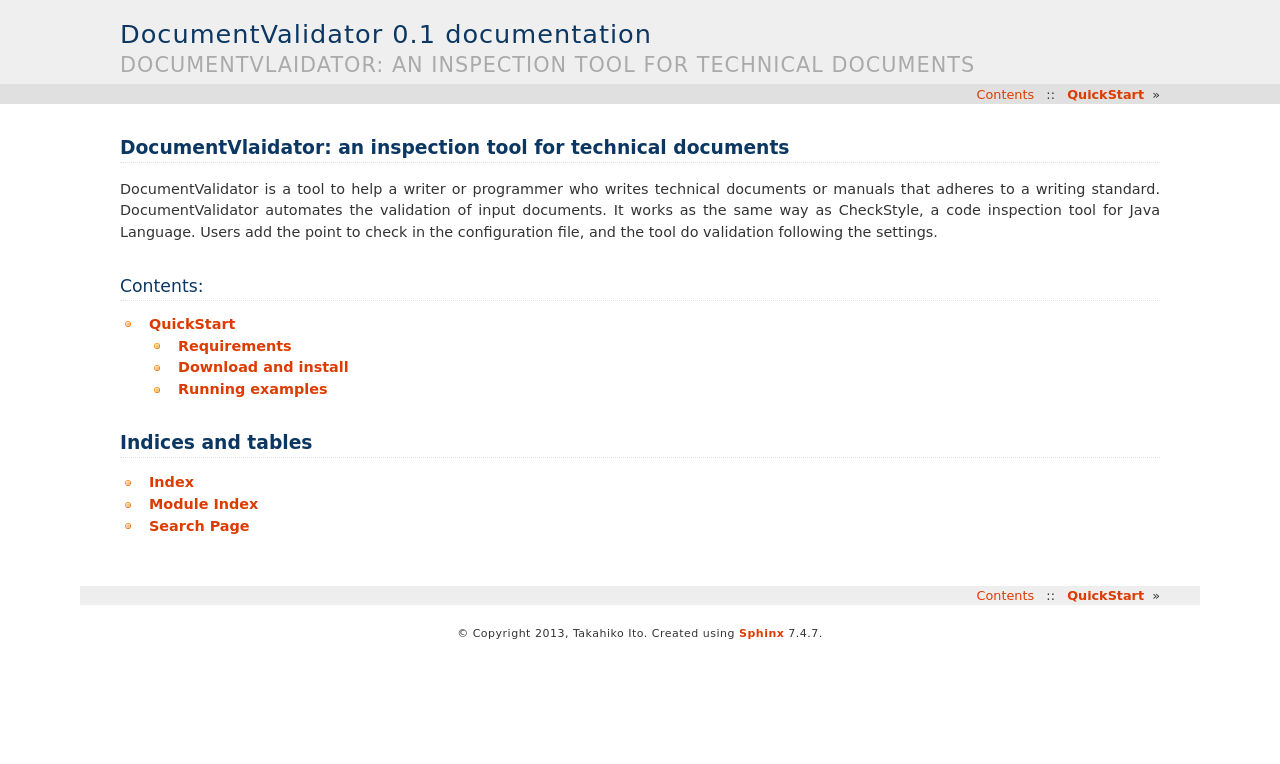
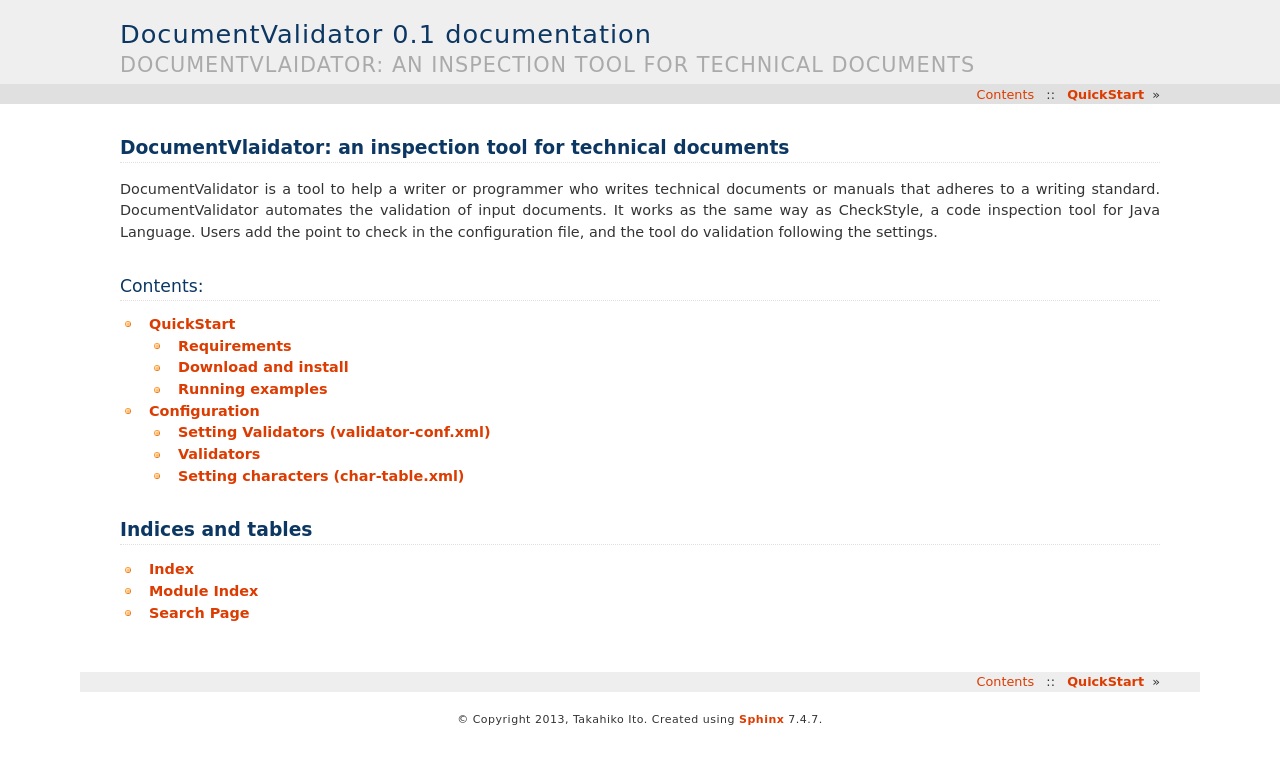
Before and after one commit to redpen-cc/redpen-doc, a Sphinx documentation site: the page built from source/index.rst, in a window 1280 px wide. Shown: the top 764 px of the page. Built offline with Sphinx 7.4.7, drawn with Linux system fonts in a browser that asks for light colours; some of the changed lines change nothing that is shown.

Commit message:
Add description on configuration

```diff
--- /dev/null
+++ b/source/configuration.rst
@@ -0,0 +1,175 @@
+Configuration
+==============
+
+DocumentValidator has two configuration files, one is for adding Validators (validator-conf.xml) and the other is for defining characters and symbols for input doucments (char-table.xml).
+
+Setting Validators (validator-conf.xml)
+-----------------------------------------
+
+DocumentValidator have validator-conf.xml for registrating Validators. When a user add a validaor for a checking point into validator-conf.xml, then Document validator apply the added Validator to the input document.
+
+The following is the sample validator-conf.xml file.
+
+::
+
+  <configuration name="Validator">
+    <component name="SentenceIterator">
+      <component name="SentenceLength">
+        <property name="max_length" value="50"/>
+      </component>
+      <component name="SpaceAfterPeriod" />
+      <component name="InvalidCharacter" />
+      <component name="SpaceWithSymbol" />
+    </component>
+    <component name="SectionLength">
+      <property name="max_char_number" value="500"/>
+    </component>
+    <component name="ParagraphStartWith" />
+  </configuration>
+
+A "component" blcok represents a validator, which check one aspect of the input document. For instance, Adding "SectionLength" component block into the configuration file, DocuemntValidator check the length of sections in input documents.
+
+As we see some components have "property" to configure the validator specific settings. "SectionLength" validator has maximum character number in one section. Some validator has sub-validators. SentenceIterator which validates all the input sentences in the input documents, for example contains sub-validators such as "SentenceLentgh", "InvalidCharacters".
+
+We will see the all the supported validators in the next section.
+
+Validators
+------------
+
+Document Validator supports following validators.
+
+- SentenceIterator
+
+ - SentenceLength
+ - InvalidExpression
+ - SpaceAfterPeriod
+ - CommaNumber
+ - WordNumber
+ - SuggestExpression
+ - InvalidCharacter
+ - SpaceWithSymbol
+
+- SectionLength
+- MaxParagraphNumber
+- ParagraphStartWith
+
+SentenceIterator
+~~~~~~~~~~~~~~~~~
+
+SentenceIterator is a meta validator, which contains sub-validators. Sub-validators focus on checking sentences one by one, and never use document global information.  Let's see the supported sub-validators.
+
+SentenceLength
+^^^^^^^^^^^^^^^
+
+SentenceLength validator checks the length of sentences in input doucment. If the length of the sentence is over the specified maximum length, the validator returns the warning.
+
+.. table::
+
+  ==================== ============= ===================================
+  Property             Default Value Description
+  ==================== ============= ===================================
+  ``"max_lenght"``     50            Maximam length of sentence.
+  ==================== ============= ===================================
+
+InvalidExpression
+^^^^^^^^^^^^^^^^^^
+
+InvalidExpression validator checks if input sentences use invalid expressions (words or phrases). If the input sentence contains invalid expressions, this validaor retuns the warning.
+
+.. table::
+
+  ==================== ============= ===================================
+  Property             Default Value Description
+  ==================== ============= ===================================
+  ``"dict"``           None          File name of dictionary.
+  ==================== ============= ===================================
+
+The dictionary is a set of words or exressions. The following is the example of the dictionary.
+
+::
+
+  like
+  you know
+  hey
+  kidding
+  ...
+
+SpaceAfterPeriod
+^^^^^^^^^^^^^^^^^^
+
+SpaceAfterPeriod validator checks if there is a white space after the end of input sentences (except for the last sentence of paragraph). If the input sentence does not contain the white space returns the wanring.
+
+CommaNumber
+^^^^^^^^^^^^^^
+
+CommaNumber validator checks the number of commas.
+
+.. table::
+
+  ==================== ============= ========================================
+  Property             Default Value Description
+  ==================== ============= ========================================
+  ``"max_num"``        4             Maximam number of commas in a sentence.
+  ==================== ============= ========================================
+
+WordNumber
+^^^^^^^^^^^^
+
+WordNumber validator checks the number of word in one setnece.
+
+.. table::
+
+  ==================== ============= ========================================
+  Property             Default Value Description
+  ==================== ============= ========================================
+  ``"max_num"``        50             Maximam number of words in a sentence.
+  ==================== ============= ========================================
+
+SuggestExpression
+^^^^^^^^^^^^^^^^^^
+
+SuggestExpression validator works the sample as the InvalidExpression validator. If the input sentence contains invalid expressions, this validaor retuns the warning and suggest the correct expression.
+
+.. table::
+
+  ==================== ============= ===================================
+  Property             Default Value Description
+  ==================== ============= ===================================
+  ``"dict"``           None          File name of dictionary.
+  ==================== ============= ===================================
+
+The dictionary is a TSV file with two columns. First column contains the invalid expression, and the second expression is for suggested expression.
+
+::
+
+  SVM    Support Vector Machine
+  SFBD   Sedue for BigData
+  ...
+
+InvalidCharacter
+^^^^^^^^^^^^^^^^^
+
+Some symbols or characters have the difference characters with the same role. For example question mark "? (0x003F)" have another variation "？(0xFF1F)" in the unicode table.
+InvalidCharacter checks if input sentences contains invalid characters or symbols. We write the symbols and character settings into character setting file (char-table.xml).
+In the setting file, we write the symbols we should use in the document, and in addition the invalid symbols. The details of the character settings are described in the next section.
+
+SpaceWithSymbol
+^^^^^^^^^^^^^^^^^^^
+
+Some symbols need space before or after them. For example, we add add space left brancket "(". we add the setting in the character setting file (char-table.xml).
+
+Setting characters (char-table.xml)
+-------------------------------------
+
+Users add configure settings for characters and symbols with char-table.xml. In the file we add the symbols to use in the document. The following is the sample.
+
+::
+
+  <character-table>
+    <character name="EXCLAMATION_MARK" value="!" invalid-chars="！" after-space="true" />
+    <character name="LEFT_QUATATION_MARK" value="\'"  invalid-chars="“" before-space="true" />
+    <character name="RIGHT_QUATATION_MARK" value="\'"  invalid-chars="”" after-space="true" />
+    <character name="NUMBER_SIGN" value="#" invalid-chars="＃" after-space="true" />
+    <character name="FULL_STOP" value="." invalid-chars="．。" after-space="true" />
+    <character name="COMMA" value="," invalid-chars="、，" after-space="true" />
+  </character-table>
--- a/source/index.rst
+++ b/source/index.rst
@@ -15,6 +15,8 @@
    :maxdepth: 2
 
    quickstart
+   configuration
+
 
 Indices and tables
 ==================
```
